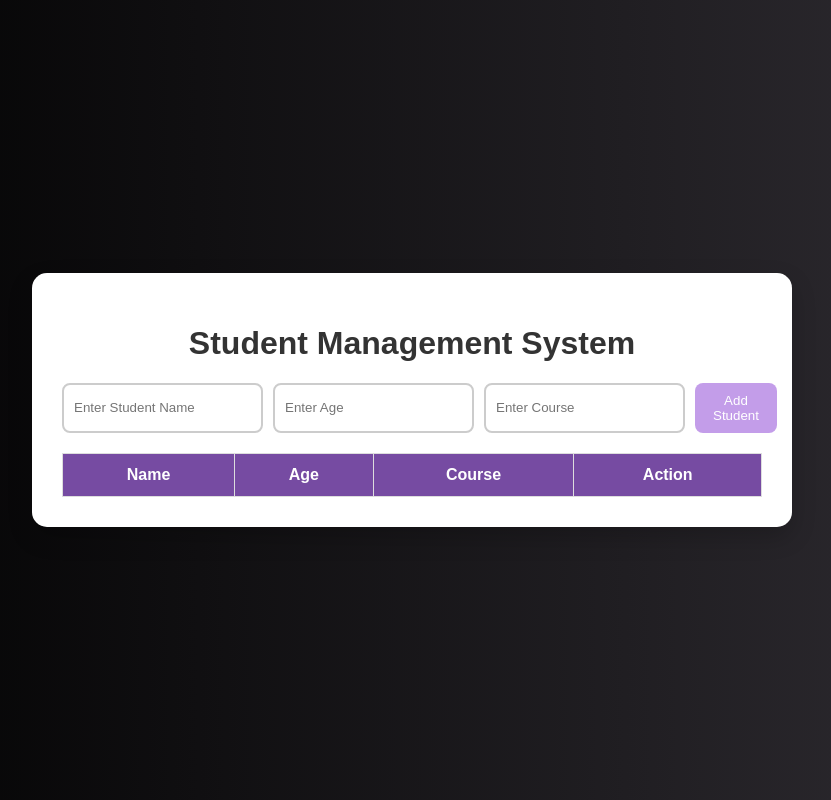
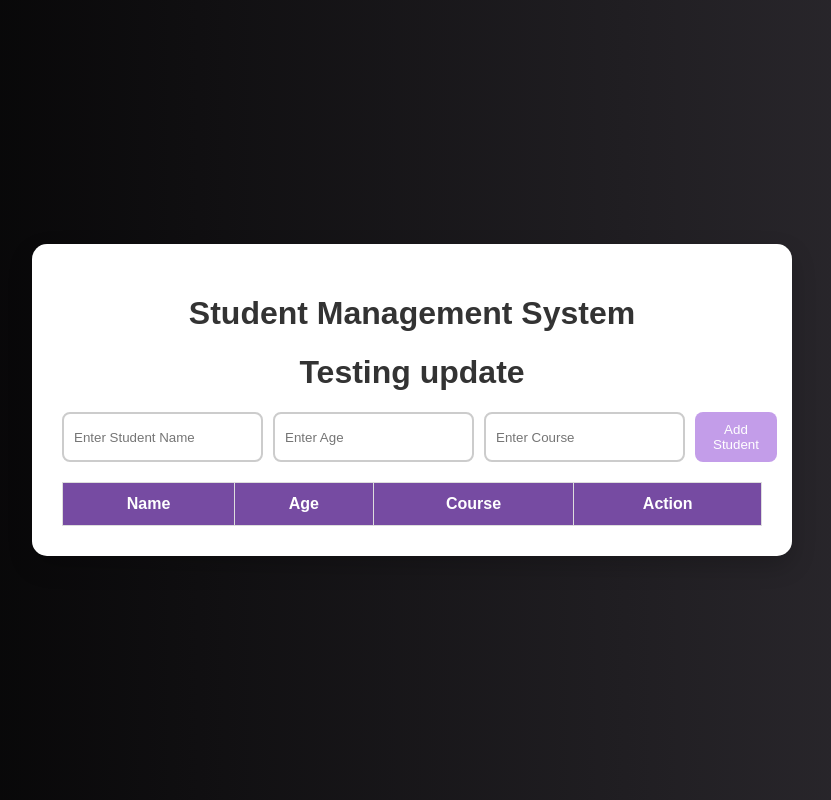
Before and after one commit to samanaaa-commits/Student-Management-System, a plain HTML site: page index.html in a window 1280 px wide. Shown: the whole page, without its empty margins (228-1059 px from the left). Drawn offline with Linux system fonts and the light colour scheme.

Commit message:
Update index.html

```diff
--- a/index.html
+++ b/index.html
@@ -10,6 +10,7 @@
 
     <div class="container">
         <h1>Student Management System</h1>
+        <h1> Testing update</h1>
 
         <div class="form">
             <input type="text" id="name" placeholder="Enter Student Name">
```
